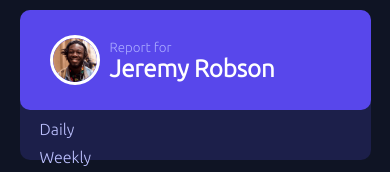
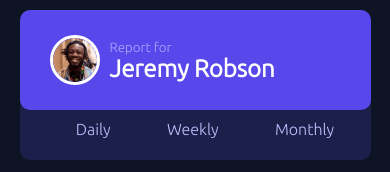
Before and after one commit to Jaso589/dashboard-time, a plain HTML site: page index.html in a window 390 px wide. Shown: the top 172 px of the page. Drawn offline with Linux system fonts and the light colour scheme; a web font is replaced by a local one.

Commit message:
corrección de flex direccion

```diff
--- a/css/styles.css
+++ b/css/styles.css
@@ -196,6 +196,9 @@ main .card6 {
         display: flex;
         justify-content: space-evenly;
     }
+    main .card-report div{
+        flex-direction: row;
+    }
     main .card{
         width: 90vw;
         margin-bottom: 20px;
```
